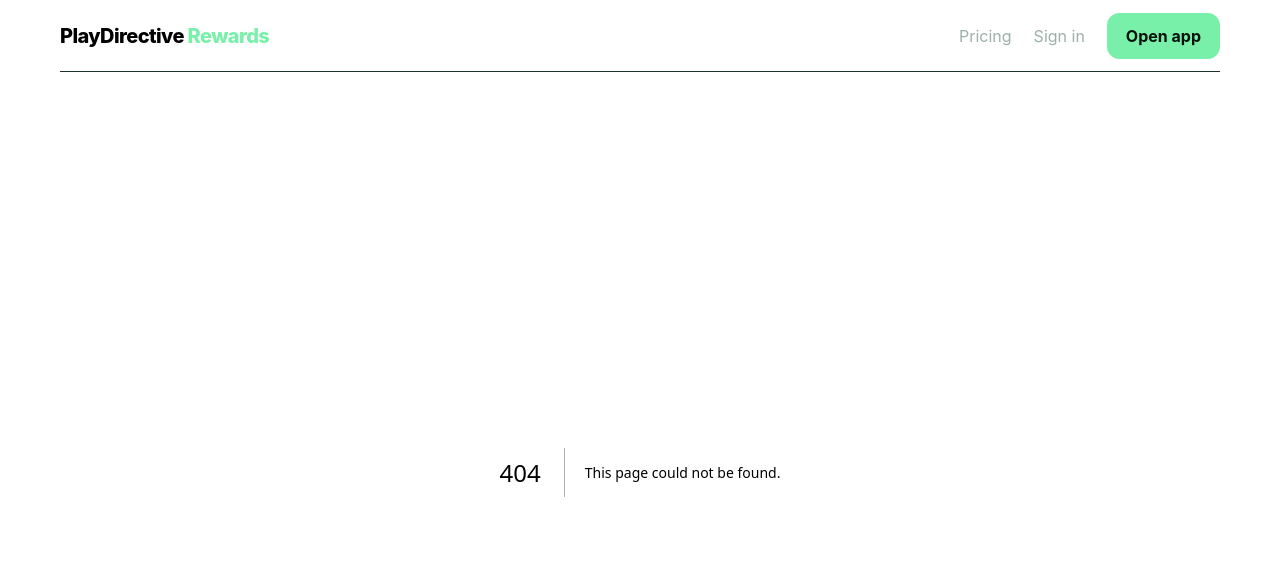
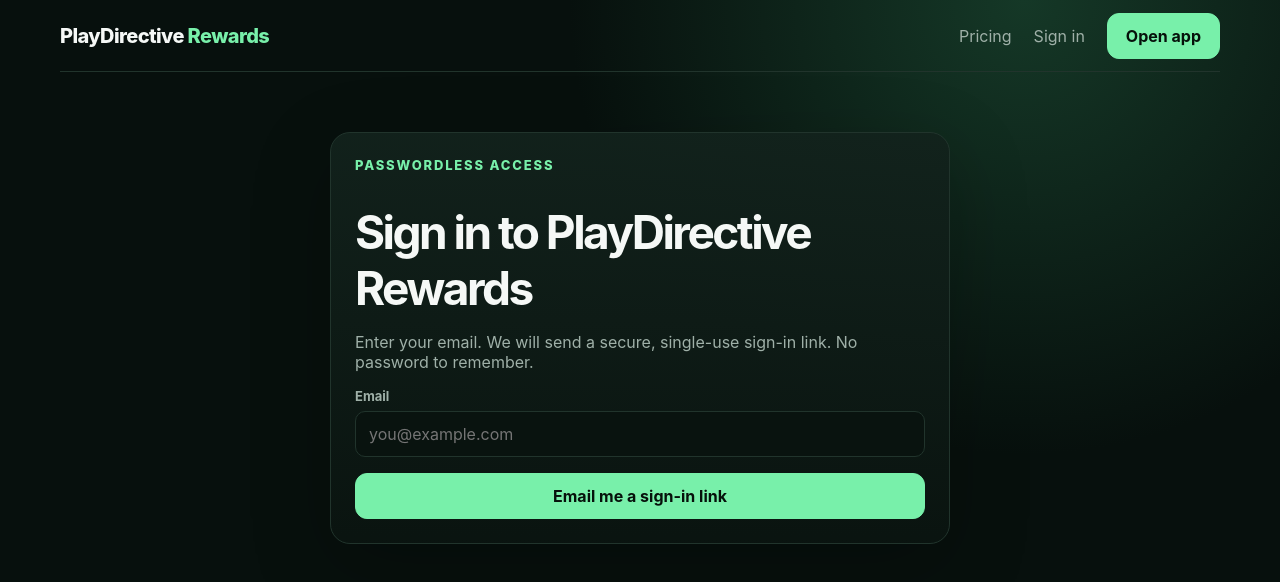
Before and after one commit to danielwauer-maker/playdirective-rewards, a Next.js app in the folder apps/web/: page /login in a window 1280 px wide. Before the commit this address had no page. Shown: the top 582 px of the page. Built offline with nearby package versions, Linux system fonts and the light colour scheme.

Commit message:
Add passwordless login page

```diff
--- /dev/null
+++ b/apps/web/app/login/page.tsx
@@ -0,0 +1,37 @@
+"use client";
+
+import { FormEvent, useMemo, useState } from "react";
+import { useSearchParams } from "next/navigation";
+
+export default function LoginPage(){
+  const params=useSearchParams();
+  const ref=useMemo(()=>params.get("ref")||"",[params]);
+  const plan=useMemo(()=>params.get("plan")||"",[params]);
+  const [email,setEmail]=useState("");
+  const [loading,setLoading]=useState(false);
+  const [message,setMessage]=useState("");
+  const [error,setError]=useState("");
+
+  async function submit(e:FormEvent){
+    e.preventDefault(); setLoading(true); setMessage(""); setError("");
+    const r=await fetch("/api/auth/magic-link",{method:"POST",headers:{"Content-Type":"application/json"},body:JSON.stringify({email,referral_code:ref||null})});
+    const data=await r.json().catch(()=>({}));
+    if(!r.ok)setError(data.detail||"Could not send sign-in link."); else setMessage(data.message||"Check your email.");
+    setLoading(false);
+  }
+
+  return <main className="container section" style={{maxWidth:620}}>
+    <div className="card">
+      <div className="eyebrow">Passwordless access</div>
+      <h1 style={{fontSize:46,letterSpacing:"-.055em",marginBottom:8}}>Sign in to PlayDirective Rewards</h1>
+      <p className="muted">Enter your email. We will send a secure, single-use sign-in link. No password to remember.</p>
+      {ref&&<div className="notice" style={{marginBottom:16}}>Referral code <strong>{ref}</strong> will be attached if this is a new account.</div>}
+      {plan&&<div className="notice" style={{marginBottom:16}}>After sign-in, you can activate the <strong>{plan.toUpperCase()}</strong> plan from Billing.</div>}
+      <form className="form" onSubmit={submit}>
+        <div className="field"><label>Email</label><input className="input" type="email" required value={email} onChange={e=>setEmail(e.target.value)} placeholder="you@example.com"/></div>
+        <button className="btn primary" disabled={loading}>{loading?"Sending…":"Email me a sign-in link"}</button>
+      </form>
+      {message&&<p className="success">{message}</p>}{error&&<p className="error">{error}</p>}
+    </div>
+  </main>
+}
```
